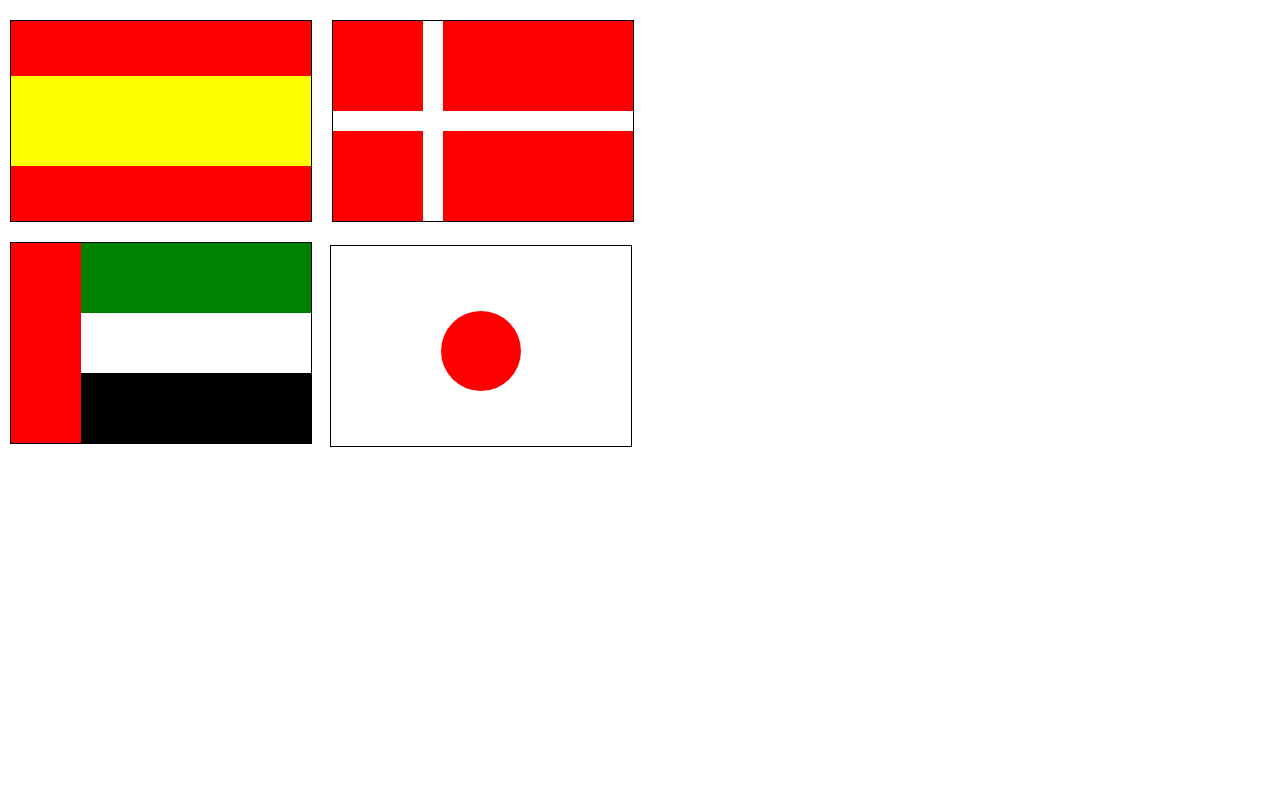
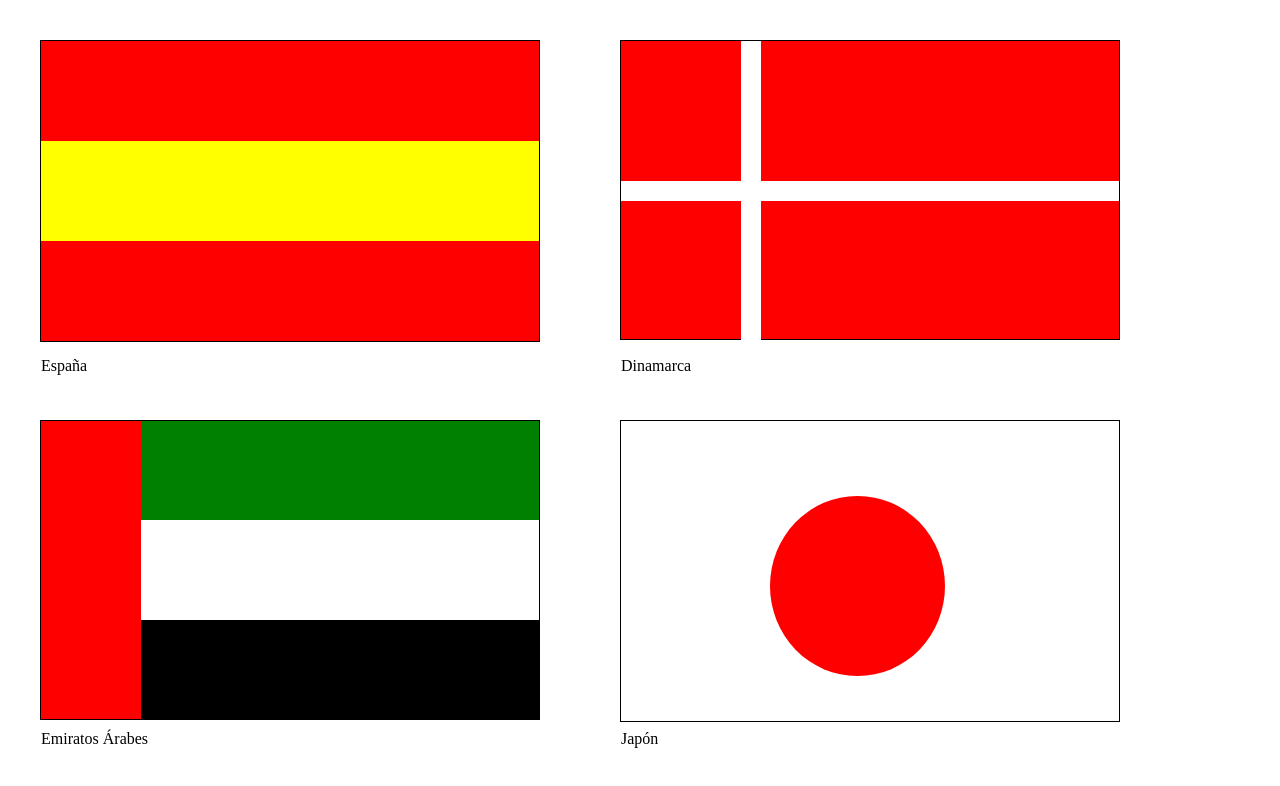
Before and after one commit to vriquelmefe/desafio-modelo-cajas, a plain HTML site: page desafio-3/index.html in a window 1280 px wide. Drawn offline with Linux system fonts and the light colour scheme.

Commit message:
agrego nombres de banderas y modifico algunos pixeles por %[C

```diff
--- a/desafio-3/index.html
+++ b/desafio-3/index.html
@@ -12,112 +12,139 @@
         }
 
         .square {
-            height: 200px;
-            width: 300px;
-            margin: 10px;
-        }
-
-        .square__espana {
-            background-color: red;
-            border: 1px solid black;
+            height: 300px;
+            width: 500px;
+            margin: 40px;
             float: left;
         }
 
-        .amarillo {
-            height: 90px;
-            background-color: yellow;
-            z-index: 1;
-            margin-top: 55px;
+        .clear {
+            clear: both;
         }
 
-        .square__dinamarca {
+        .square__espana,
+        .square__dinamarca,
+        .square__emiratos,
+        .square__japon {
+            border: 1px solid black;
+            position: relative;
+            height: 100%;
+        }
+
+        .rojo {
             background-color: red;
-            border: 1px solid black;
-            float: left;
+            height: 33.3%;
+        }
+
+        .rojo2 {
+            background-color: red;
+            height: 33.3%;
+        }
+
+        .amarillo {
+            background-color: yellow;
+            height: 33.3%;
+        }
+
+        .square__dinamarca,
+        .square__emiratos {
+            box-sizing: border-box;
+            background-color: red;
         }
 
         .linea-v {
-            height: 200px;
+            height: 300px;
             background-color: white;
             width: 20px;
-            margin-left: 90px;
+            margin-left: 120px;
         }
 
         .linea-h {
             height: 20px;
             background-color: white;
-            width: 300px;
+            width: 498px;
             position: absolute;
-            margin-top: -110px;
-        }
-
-        .square__emiratos {
-            background-color: red;
-            border: 1px solid black;
-            clear: both;
-            float: left;
+            margin-top: -160px;
         }
 
         .verde {
             background-color: green;
-            width: 230px;
-            height: 70px;
-            margin-left: 70px;
+            width: 80%;
+            height: 33.3%;
+            margin-left: 20%;
             position: absolute;
         }
 
         .blanco {
             background-color: white;
-            width: 230px;
-            height: 70px;
-            margin-left: 70px;
-            margin-top: 70px;
+            width: 80%;
+            height: 34%;
+            margin-left: 20%;
+            margin-top: 99px;
             position: absolute;
         }
 
         .negro {
             background-color: black;
-            width: 230px;
-            height: 70px;
-            margin-left: 70px;
-            margin-top: 130px;
+            width: 80%;
+            height: 33.3%;
+            margin-left: 20%;
+            margin-top: 199px;
             position: absolute;
+        }
+
+        .p-emiratos {
+            margin-top: 62%;
         }
 
         .square__japon {
             background-color: white;
-            border: 1px solid black;
-            position: relative;
-            left: 320px;
-            top: 235px;
         }
 
         .circule {
             background-color: red;
             border-radius: 50%;
-            height: 80px;
-            width: 80px;
-            margin-top: 65px;
-            margin-left: 110px;
+            height: 60%;
+            width: 35%;
+            margin-top: 15%;
+            margin-left: 30%;
+        }
+
+        .p-japon {
+            margin-top: 11%;
         }
     </style>
 </head>
 
 <body>
-    <section class="square square__espana">
+    <section class="square">
+        <div class="square__espana">
+            <div class="rojo"></div>
             <div class="amarillo"></div>
+            <div class="rojo2"></div>
+            <p>España</p>
+        </div>
     </section>
-    <section class="square square__dinamarca">
+    <section class="square ">
+        <div class="square__dinamarca">
             <div class="linea-v"></div>
             <div class="linea-h"></div>
+            <p>Dinamarca</p>
+        </div>
     </section>
-    <section class="square square__emiratos">
+    <section class="square clear">
+        <div class="square__emiratos">
             <div class="verde"></div>
             <div class="blanco"></div>
             <div class="negro"></div>
+            <p class="p-emiratos">Emiratos Árabes</p>
+        </div>
     </section>
-    <section class="square square__japon">
+    <section class="square">
+        <div class="square__japon">
             <div class="circule"></div>
+            <p class="p-japon">Japón</p>
+        </div>
     </section>
 
 </body>
```
Lines whose indentation alone changed are shown as unchanged.
